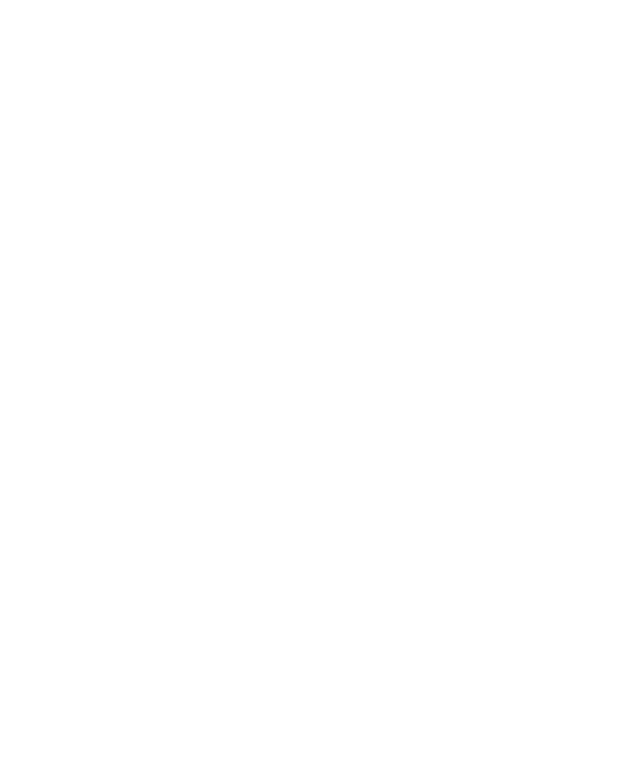
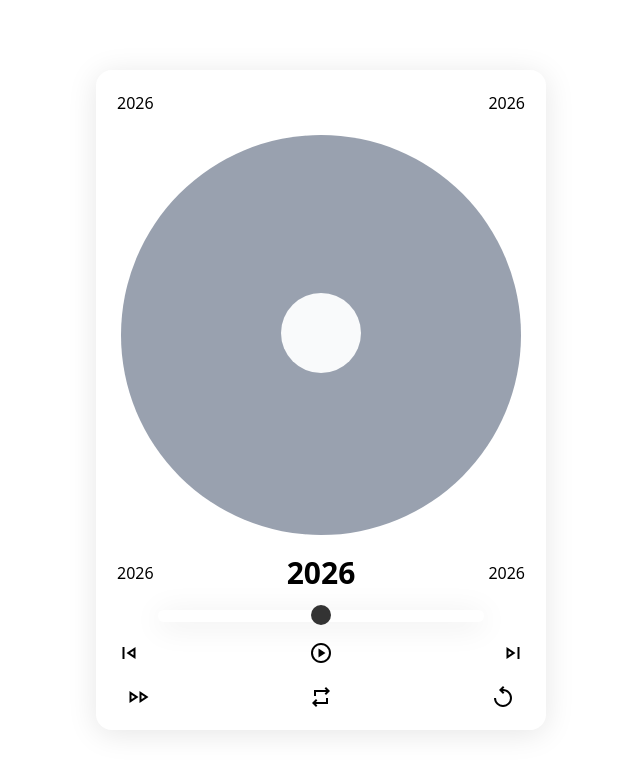
Before and after one commit to mohammad-javad-asadian/player-music-js, a website: page index.html in a window 1280 px wide. Shown: the whole page, without its empty margins (319-959 px from the left). Drawn offline with Linux system fonts and the light colour scheme.

Commit message:
create UI v1

```diff
--- a/css/style.css
+++ b/css/style.css
@@ -0,0 +1,84 @@
+body::before {
+  content: "";
+  position: absolute;
+  inset: 0;
+  opacity: 0.09;
+  background-image: url(../public/image/Shadmehr\ Aghili\ -\ Dehati.jpg);
+  background-size: cover;
+}
+main {
+  background: rgba(255, 255, 255, 0.2);
+  border-radius: 16px;
+  box-shadow: 0 4px 30px rgba(0, 0, 0, 0.1);
+  backdrop-filter: blur(5px);
+  -webkit-backdrop-filter: blur(5px);
+  border: 1px solid rgba(255, 255, 255, 0.3);
+}
+
+input[type="range"] {
+  appearance: none;
+  width: 80%;
+  height: 10px;
+  background: transparent;
+}
+
+input[type="range"]::-webkit-slider-runnable-track {
+  height: 12px;
+  background: rgba(255, 255, 255, 0.2);
+  border-radius: 16px;
+  box-shadow: 0 4px 30px rgba(0, 0, 0, 0.1);
+  backdrop-filter: blur(5px);
+  -webkit-backdrop-filter: blur(5px);
+  border: 1px solid rgba(255, 255, 255, 0.3);
+}
+
+input[type="range"]::-webkit-slider-thumb {
+  appearance: none;
+  width: 20px;
+  height: 20px;
+  border-radius: 50%;
+  background: #333333;
+  margin-top: -6px;
+  cursor: pointer;
+}
+
+input[type="range"]::-webkit-slider-thumb:hover {
+  background: #000000;
+}
+
+@media (width < 420px) {
+  main {
+    width: 350px;
+  }
+  .card {
+    width: 350px;
+    height: 350px;
+  }
+  .card > div {
+    width: 60px;
+    height: 60px;
+  }
+}
+
+@media (width < 360px) {
+  main {
+    width: 300px;
+  }
+  .card {
+    width: 310px;
+    height: 310px;
+  }
+  .card > div {
+    width: 60px;
+    height: 60px;
+  }
+}
+
+@keyframes cover {
+  0% {
+    rotate: 0deg;
+  }
+  100% {
+    rotate: 3600deg;
+  }
+}
--- a/index.html
+++ b/index.html
@@ -8,6 +8,83 @@
     <link rel="stylesheet" href="./css/style.css" />
     <title>Player Music</title>
   </head>
-  <body></body>
+  <body
+    class="w-screen h-screen overflow-hidden flex items-center justify-center"
+  >
+    <main
+      class="w-[450px] border-2 flex items-center justify-center flex-col bg-gray-800 gap-5 p-5 max-sm:w-[400px]"
+    >
+      <section
+        class="w-full flex items-center justify-between flex-row-reverse font-light uppercase"
+      >
+        <p>2026</p>
+        <p>2026</p>
+      </section>
+      <section>
+        <!-- <div class="card"></div> -->
+        <div
+          class="card w-[400px] h-[400px] bg-gray-400 rounded-full flex items-center justify-center max-sm:w-[410px] max-sm:h-[410px] overflow-hidden flex-col-reverse"
+        >
+          <input type="file" class="scale-[100] opacity-0" id="ChangeFiles" />
+          <div
+            class="w-[80px] h-[80px] bg-gray-50 rounded-full max-sm:w-[80px] max-sm:h-[80px] mt-5"
+          ></div>
+        </div>
+      </section>
+      <section class="w-full flex items-center justify-center gap-5 flex-col">
+        <div
+          class="w-full flex items-center justify-between font-light uppercase"
+        >
+          <p id="txt_timeMusic_start">2026</p>
+          <h3 class="text-3xl font-bold">2026</h3>
+          <p id="txt_timeMusic_end">2026</p>
+        </div>
+        <div class="w-full flex items-center justify-center">
+          <input type="range" class="" />
+          <audio src="./public/music/01 Dehaati.mp3" id="file_music"></audio>
+        </div>
+        <div class="w-full flex items-center justify-between">
+          <img
+            src="./svg/skip_previous.svg"
+            alt="btn_skip_previous"
+            class="cursor-pointer"
+            id="btn_skip_previous"
+          />
+          <img
+            src="./svg/play_circle.svg"
+            alt="btn_play_circle"
+            class="visible cursor-pointer"
+            id="btn_play_circle"
+          />
+          <img
+            src="./svg/skip_next.svg"
+            alt="btn_skip_next"
+            class="cursor-pointer"
+            id="btn_skip_next"
+          />
+        </div>
+        <div class="w-[95%] flex items-center justify-between">
+          <img
+            src="./svg/fast_forward.svg"
+            alt="btn_fast_forward"
+            class="cursor-pointer"
+            id="btn_fast_forward"
+          />
+          <img
+            src="./svg/repeat.svg"
+            alt="btn_repeat"
+            class="cursor-pointer"
+            id="btn_repeat"
+          />
+          <img
+            src="./svg/replay.svg"
+            alt="btn_replay"
+            class="cursor-pointer"
+            id="btn_replay"
+          />
+        </div>
+      </section>
+    </main>
+  </body>
   <script src="./js/app.js"></script>
 </html>
```
Also changed, not shown: public/style/app.css.
